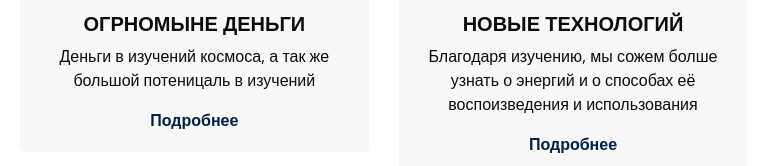
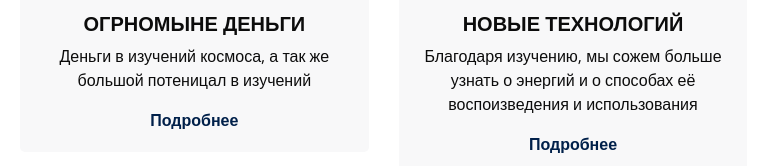
Before and after one commit to ValerKob/Space, a plain HTML site: page index.html in a window 1280 px wide. Shown: the part 1137-1303 px from the top of the page, 67-834 px from the left. Drawn offline with nearby package versions, Linux system fonts and the light colour scheme; some packages are replaced by stand-ins of ours; a script that the page names is missing.

Commit message:
амамам

```diff
--- a/index.html
+++ b/index.html
@@ -200,7 +200,7 @@
                   Огрномыне деньги
                 </h5>
                 <p>
-                  Деньги в изучений космоса, а так же большой потеницаль в изучений
+                  Деньги в изучений космоса, а так же большой потеницал в изучений
                 </p>
                 <a href="./about.html">
                  Подробнее
@@ -218,7 +218,7 @@
                   Новые технологий
                 </h5>
                 <p>
-                  Благодаря изучению, мы сожем болше узнать о энергий и о способах её воспоизведения и использования
+                  Благодаря изучению, мы сожем больше узнать о энергий и о способах её воспоизведения и использования
                 </p>
                 <a href="./about.html">
                   Подробнее
```
